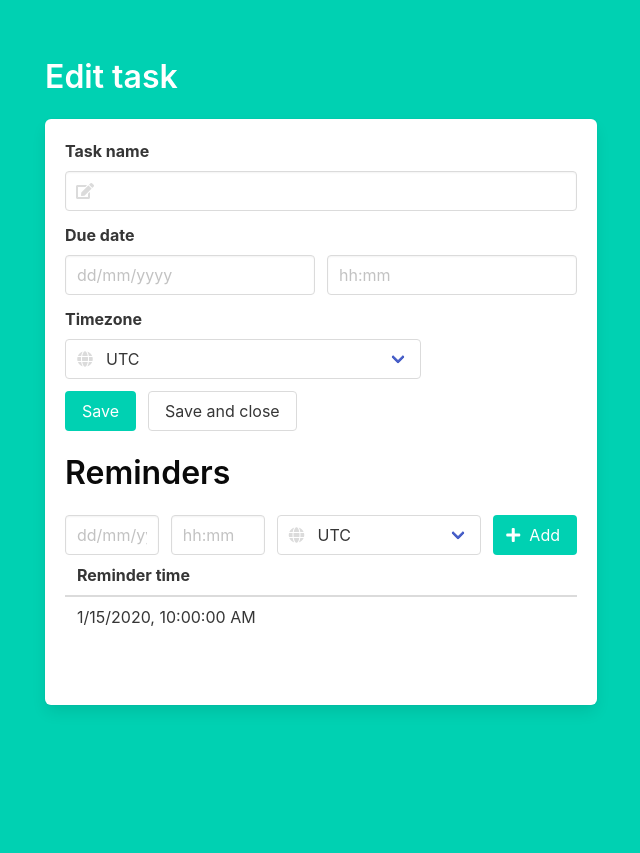
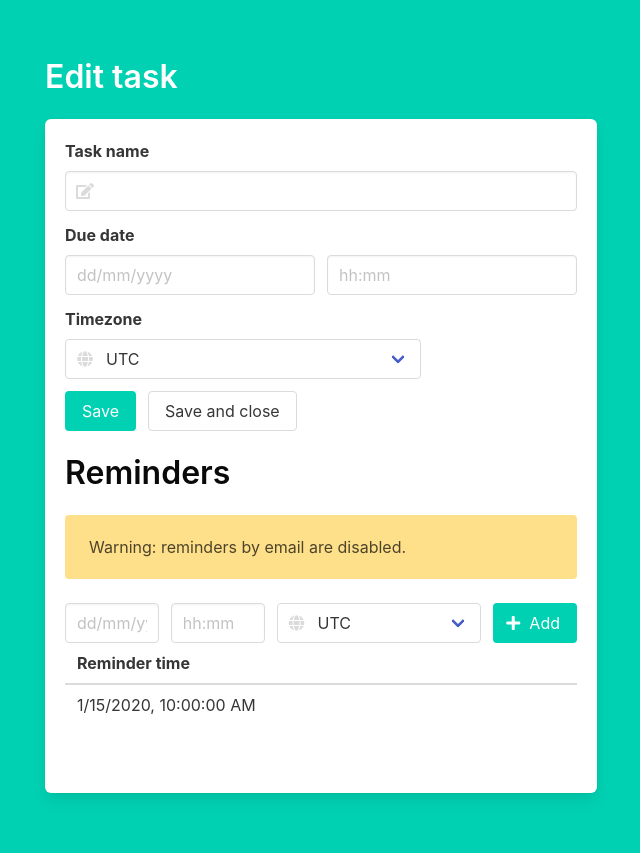
Before and after one commit to stefanvdlugt/todo, a Flask app: template app/templates/task.html in a window 1280 px wide. Shown: the part 57-910 px from the top of the page, without its empty margins (319-959 px from the left). Before the commit the page ends 767 px from the top, so only its background shows below. Run offline with Flask 2, Linux system fonts and the light colour scheme; tables that the repository leaves empty hold one stand-in row (values such as "Sample post"); the template is opened without the code that fills it: values that come from a table or form of the project are taken from there, most other values are stand-ins (such as "Sample title", 1, 10 or a date in 2020); some libraries are stand-ins or nearby versions.

Commit message:
Disable reminders by email if mail server is not setup.

```diff
--- a/app/templates/task.html
+++ b/app/templates/task.html
@@ -36,6 +36,11 @@
                     <br/>
                     <form action="" method="post">
                         <h4 class="title has-text-black">Reminders</h4>
+                        {% if not current_app.config['MAIL_ENABLED'] %}
+                        <div class="notification is-warning">
+                            Warning: reminders by email are disabled.
+                        </div>
+                        {% endif %}
                         {{ remform.hidden_tag() }}
                         {{ remform.time.hidden_tag() }}
                         <div class="field is-grouped">
```
Also changed, not shown: app/tasks.py (+8 -7 lines).
